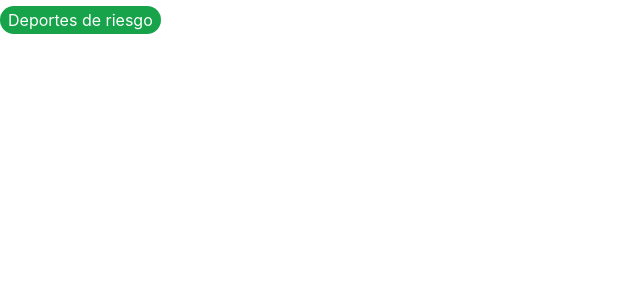
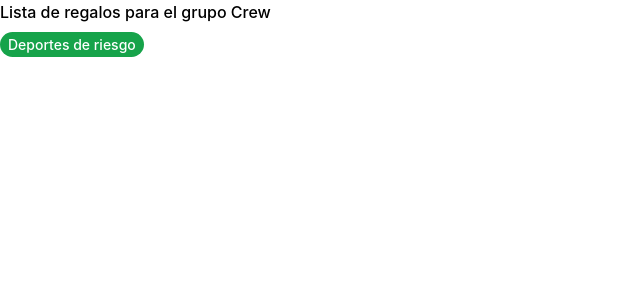
Before and after one commit to iigunchev/jobx-front, a React (Create React App) app: page / in a window 1280 px wide. Shown: the top 300 px of the page, without its empty margins (0-640 px from the left). Built offline with nearby package versions, Linux system fonts and the light colour scheme.

Commit message:
feat: created Description component and stories

```diff
--- a/src/App.js
+++ b/src/App.js
@@ -1,11 +1,13 @@
 
 import './App.css';
+import Description from './components/atoms/Description';
 import Tag from './components/atoms/Tag';
 
 function App() {
 
     return (
         <div className="App">
+            <Description text="Lista de regalos para el grupo Crew" />
             <Tag category="Deportes de riesgo"/>
         </div>
     );
--- /dev/null
+++ b/src/components/atoms/Description.jsx
@@ -0,0 +1,7 @@
+import React from 'react';
+
+function Description({ text }) {
+    return <span className="text-base font-medium">{text}</span>;
+}
+
+export default Description;
--- a/src/components/atoms/Tag.jsx
+++ b/src/components/atoms/Tag.jsx
@@ -4,7 +4,7 @@ import PropTypes from 'prop-types';
 function Tag({ category }) {
     return (
         <div className="mt-2">
-            <span className="bg-green-600 text-white px-2 py-1 rounded-2xl">
+            <span className="bg-green-600 text-white text-sm font-medium px-2 py-1 rounded-2xl">
                 {category}
             </span>
         </div>
```
Also changed, not shown: 1 other file (tests, documents, lock files or other folders).
